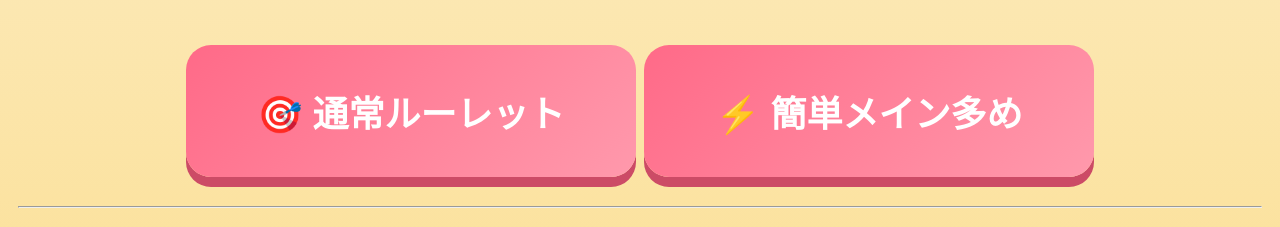
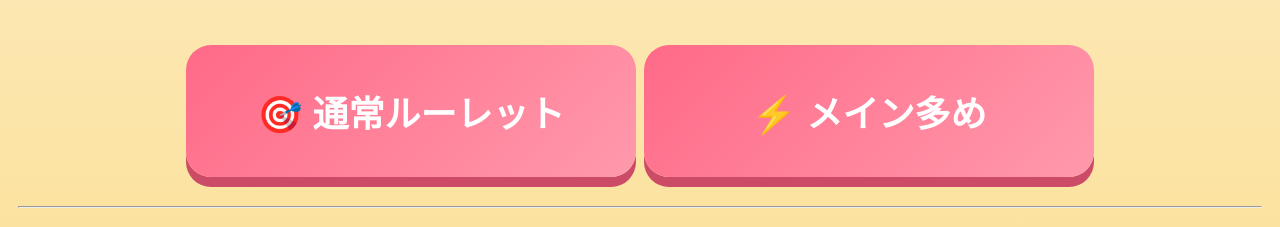
Before and after one commit to grpcsjvbg5-star/dinner, a plain HTML site: page index.html in a window 1280 px wide. Shown: the part 125-352 px from the top of the page. Drawn offline with Linux system fonts and the light colour scheme.

Commit message:
index.html を更新

```diff
--- a/index.html
+++ b/index.html
@@ -103,7 +103,7 @@ th { background: #ffcc70; }
 <h2>🍽 晩御飯ルーレット</h2>
 
 <button onclick="startRoulette('normal')">🎯 通常ルーレット</button>
-<button onclick="startRoulette('easy')">⚡ 簡単メイン多め</button>
+<button onclick="startRoulette('easy')">⚡ メイン多め</button>
 
 <div id="roulette">
   <div class="wheel"></div>
```
